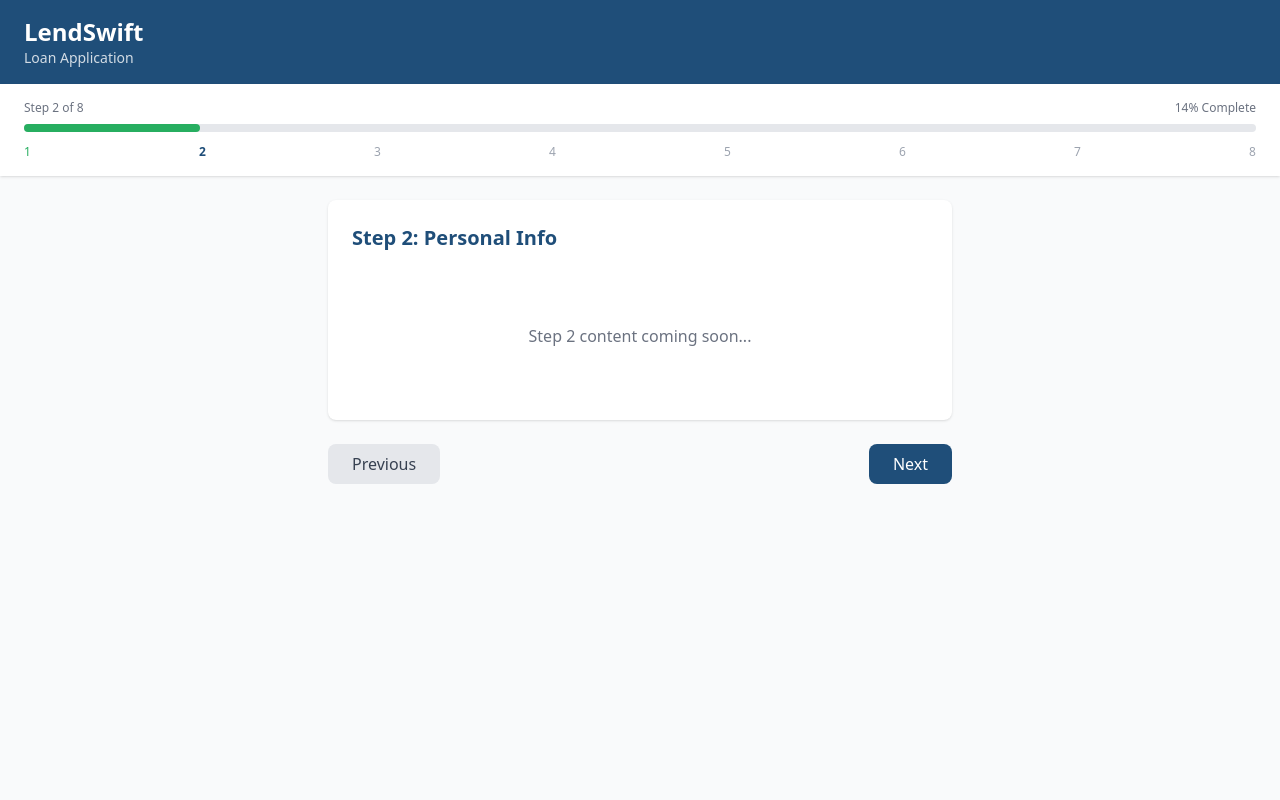
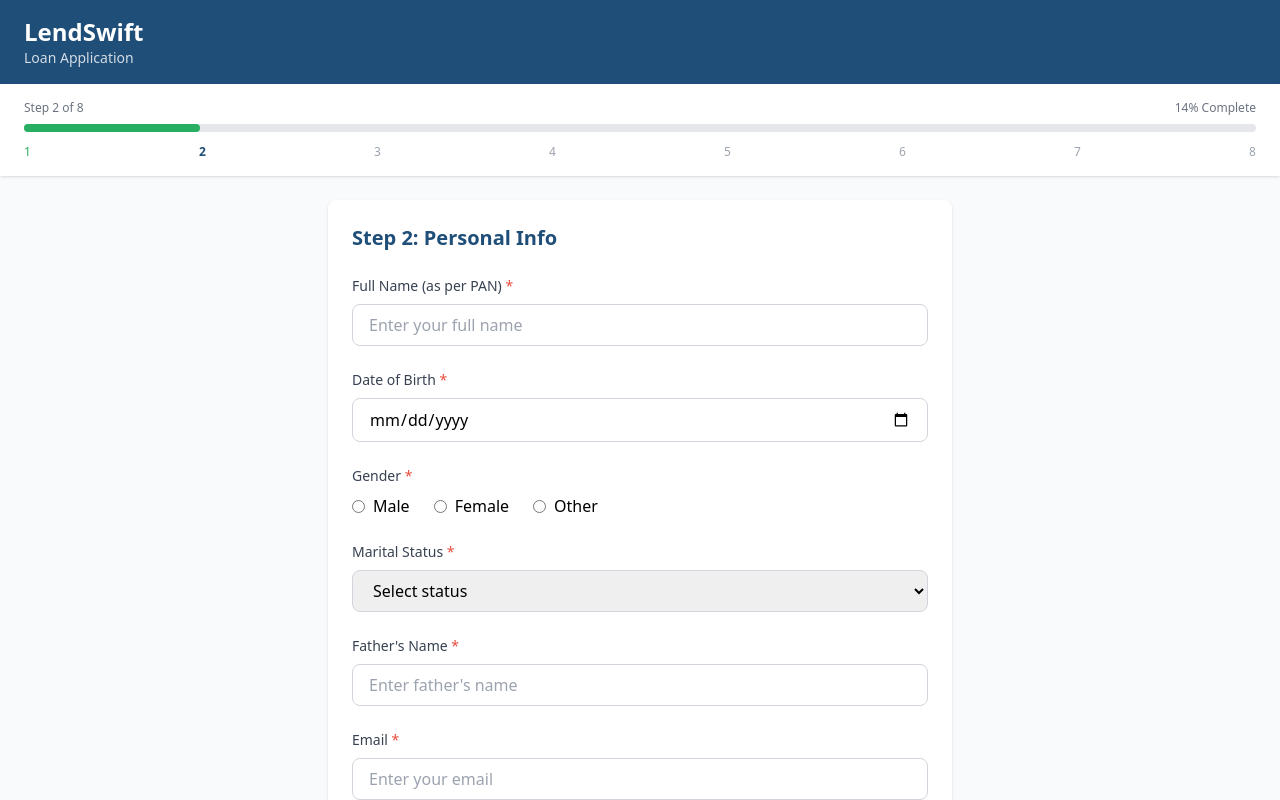
Before and after one commit to Akashsky7755/loan-application, a React (Vite) app: page / in a window 1280 px wide. Both pictures are taken after a click on the button "Next". Shown: the top 800 px of the page. Built offline with nearby package versions, Linux system fonts and the light colour scheme.

Commit message:
feat(step2): add personal info form with validation

```diff
--- /dev/null
+++ b/src/components/steps/Step2PersonalInfo.jsx
@@ -0,0 +1,178 @@
+import { useForm } from 'react-hook-form';
+import useFormStore from '../../store/formStore';
+
+const Step2PersonalInfo = () => {
+  const { formData, updateStepData } = useFormStore();
+
+  const { register, handleSubmit, watch, formState: { errors } } = useForm({
+    defaultValues: formData.step2,
+  });
+
+  const onSubmit = (data) => updateStepData('step2', data);
+
+  return (
+    <form onChange={handleSubmit(onSubmit)} className="flex flex-col gap-6">
+
+      {/* Full Name */}
+      <div>
+        <label className="block text-sm font-medium text-gray-700 mb-2">
+          Full Name (as per PAN) <span className="text-error">*</span>
+        </label>
+        <input
+          type="text"
+          {...register('fullName', {
+            required: 'Full name is required',
+            minLength: { value: 2, message: 'Minimum 2 characters' },
+            maxLength: { value: 100, message: 'Maximum 100 characters' },
+            pattern: { value: /^[a-zA-Z\s.]+$/, message: 'Only letters, spaces and periods allowed' },
+          })}
+          className="w-full border border-gray-300 rounded-lg px-4 py-2 focus:outline-none focus:ring-2 focus:ring-primary"
+          placeholder="Enter your full name"
+        />
+        {errors.fullName && <p className="text-error text-sm mt-1" role="alert">{errors.fullName.message}</p>}
+      </div>
+
+      {/* Date of Birth */}
+      <div>
+        <label className="block text-sm font-medium text-gray-700 mb-2">
+          Date of Birth <span className="text-error">*</span>
+        </label>
+        <input
+          type="date"
+          {...register('dateOfBirth', {
+            required: 'Date of birth is required',
+            validate: (value) => {
+              const dob = new Date(value);
+              const today = new Date();
+              const age = today.getFullYear() - dob.getFullYear();
+              const monthDiff = today.getMonth() - dob.getMonth();
+              const actualAge = monthDiff < 0 || (monthDiff === 0 && today.getDate() < dob.getDate())
+                ? age - 1 : age;
+              if (actualAge < 21) return 'Minimum age is 21 years';
+              if (actualAge > 65) return 'Maximum age is 65 years';
+              return true;
+            },
+          })}
+          className="w-full border border-gray-300 rounded-lg px-4 py-2 focus:outline-none focus:ring-2 focus:ring-primary"
+        />
+        {errors.dateOfBirth && <p className="text-error text-sm mt-1" role="alert">{errors.dateOfBirth.message}</p>}
+      </div>
+
+      {/* Gender */}
+      <div>
+        <label className="block text-sm font-medium text-gray-700 mb-2">
+          Gender <span className="text-error">*</span>
+        </label>
+        <div className="flex gap-6">
+          {['Male', 'Female', 'Other'].map((g) => (
+            <label key={g} className="flex items-center gap-2 cursor-pointer">
+              <input
+                type="radio"
+                value={g}
+                {...register('gender', { required: 'Gender is required' })}
+                className="accent-primary"
+              />
+              <span>{g}</span>
+            </label>
+          ))}
+        </div>
+        {errors.gender && <p className="text-error text-sm mt-1" role="alert">{errors.gender.message}</p>}
+      </div>
+
+      {/* Marital Status */}
+      <div>
+        <label className="block text-sm font-medium text-gray-700 mb-2">
+          Marital Status <span className="text-error">*</span>
+        </label>
+        <select
+          {...register('maritalStatus', { required: 'Marital status is required' })}
+          className="w-full border border-gray-300 rounded-lg px-4 py-2 focus:outline-none focus:ring-2 focus:ring-primary"
+        >
+          <option value="">Select status</option>
+          <option value="Single">Single</option>
+          <option value="Married">Married</option>
+          <option value="Divorced">Divorced</option>
+          <option value="Widowed">Widowed</option>
+        </select>
+        {errors.maritalStatus && <p className="text-error text-sm mt-1" role="alert">{errors.maritalStatus.message}</p>}
+      </div>
+
+      {/* Father's Name */}
+      <div>
+        <label className="block text-sm font-medium text-gray-700 mb-2">
+          Father's Name <span className="text-error">*</span>
+        </label>
+        <input
+          type="text"
+          {...register('fatherName', {
+            required: "Father's name is required",
+            pattern: { value: /^[a-zA-Z\s.]+$/, message: 'Only letters allowed' },
+          })}
+          className="w-full border border-gray-300 rounded-lg px-4 py-2 focus:outline-none focus:ring-2 focus:ring-primary"
+          placeholder="Enter father's name"
+        />
+        {errors.fatherName && <p className="text-error text-sm mt-1" role="alert">{errors.fatherName.message}</p>}
+      </div>
+
+      {/* Email */}
+      <div>
+        <label className="block text-sm font-medium text-gray-700 mb-2">
+          Email <span className="text-error">*</span>
+        </label>
+        <input
+          type="email"
+          {...register('email', {
+            required: 'Email is required',
+            pattern: { value: /^[^\s@]+@[^\s@]+\.[^\s@]+$/, message: 'Invalid email format' },
+          })}
+          className="w-full border border-gray-300 rounded-lg px-4 py-2 focus:outline-none focus:ring-2 focus:ring-primary"
+          placeholder="Enter your email"
+        />
+        {errors.email && <p className="text-error text-sm mt-1" role="alert">{errors.email.message}</p>}
+      </div>
+
+      {/* Mobile Number */}
+      <div>
+        <label className="block text-sm font-medium text-gray-700 mb-2">
+          Mobile Number <span className="text-error">*</span>
+        </label>
+        <input
+          type="tel"
+          {...register('mobile', {
+            required: 'Mobile number is required',
+            pattern: { value: /^[6-9]\d{9}$/, message: 'Enter valid 10-digit mobile number starting with 6-9' },
+          })}
+          className="w-full border border-gray-300 rounded-lg px-4 py-2 focus:outline-none focus:ring-2 focus:ring-primary"
+          placeholder="Enter 10-digit mobile number"
+          maxLength={10}
+        />
+        {errors.mobile && <p className="text-error text-sm mt-1" role="alert">{errors.mobile.message}</p>}
+      </div>
+
+      {/* Alternate Mobile */}
+      <div>
+        <label className="block text-sm font-medium text-gray-700 mb-2">
+          Alternate Mobile (Optional)
+        </label>
+        <input
+          type="tel"
+          {...register('alternateMobile', {
+            pattern: { value: /^[6-9]\d{9}$/, message: 'Enter valid 10-digit mobile number' },
+            validate: (value) => {
+              const mobile = watch('mobile');
+              if (value && value === mobile) return 'Alternate mobile must differ from primary';
+              return true;
+            },
+          })}
+          className="w-full border border-gray-300 rounded-lg px-4 py-2 focus:outline-none focus:ring-2 focus:ring-primary"
+          placeholder="Enter alternate mobile (optional)"
+          maxLength={10}
+        />
+        {errors.alternateMobile && <p className="text-error text-sm mt-1" role="alert">{errors.alternateMobile.message}</p>}
+      </div>
+
+    </form>
+  );
+};
+
+export default Step2PersonalInfo;
--- a/src/components/wizard/Wizard.jsx
+++ b/src/components/wizard/Wizard.jsx
@@ -1,4 +1,5 @@
 import { useState } from 'react';
+import Step2PersonalInfo from '../steps/Step2PersonalInfo';
 import Step1LoanType from '../steps/Step1LoanType';
 import useFormStore from '../../store/formStore';
 
@@ -74,10 +75,10 @@ const Wizard = () => {
                         <div
                             key={step.id}
                             className={`text-xs text-center ${step.id === currentStep
-                                    ? 'text-primary font-bold'
-                                    : step.id < currentStep
-                                        ? 'text-accent'
-                                        : 'text-gray-400'
+                                ? 'text-primary font-bold'
+                                : step.id < currentStep
+                                    ? 'text-accent'
+                                    : 'text-gray-400'
                                 }`}
                         >
                             {step.id}
@@ -96,7 +97,8 @@ const Wizard = () => {
 
                     {/* Placeholder - बाद में actual step components आएंगे */}
                     {currentStep === 1 && <Step1LoanType />}
-                    {currentStep !== 1 && (
+                    {currentStep === 2 && <Step2PersonalInfo />}
+                    {currentStep > 2 && (
                         <div className="text-gray-500 text-center py-12">
                             Step {currentStep} content coming soon...
                         </div>
```
